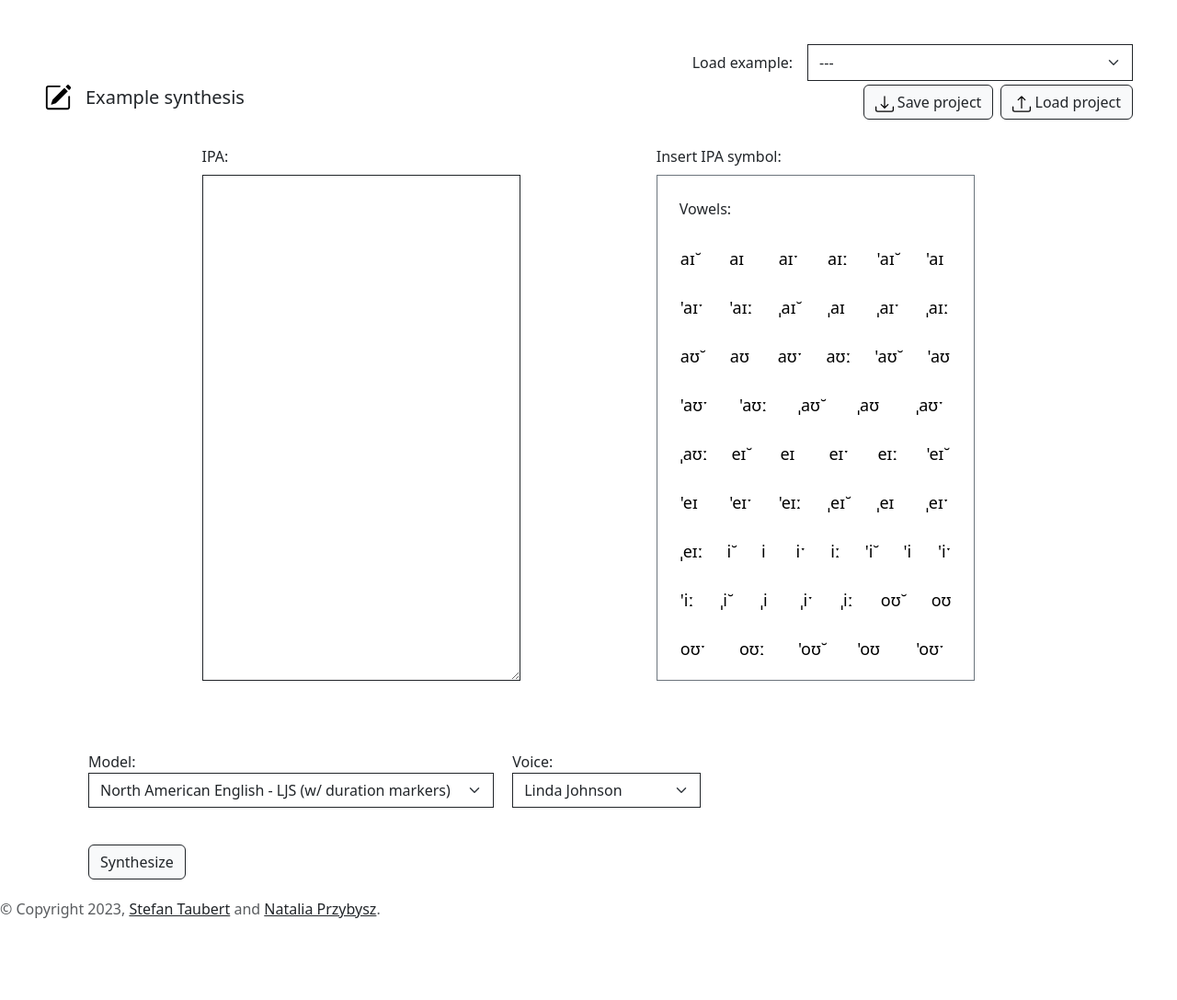
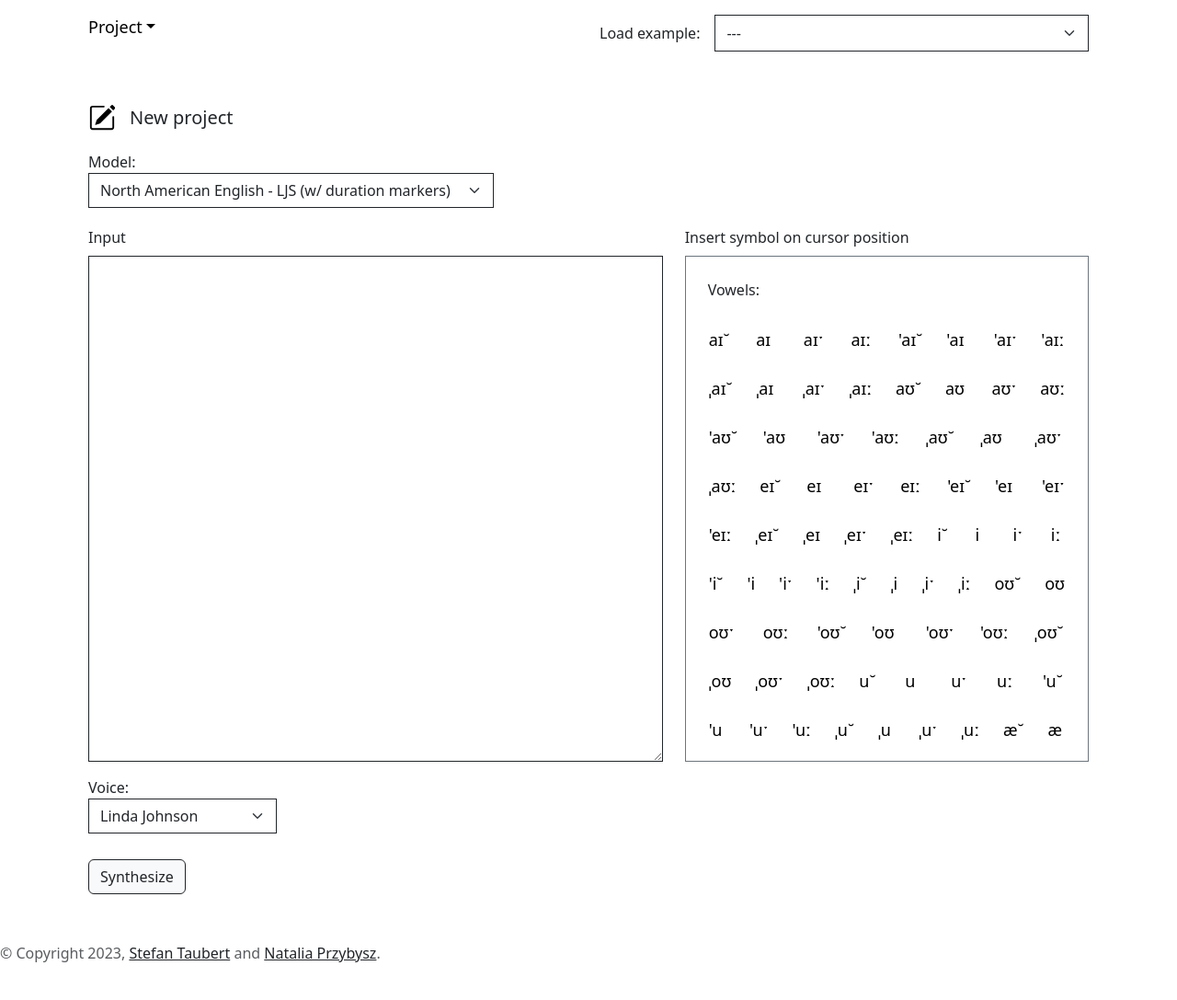
Before and after one commit to ntlprzybysz/synthesis-gui, a Django app: page / in a window 1280 px wide. Shown: the part 148-1235 px from the top of the page at 92% size. Run offline with Django 4.2, Linux system fonts and the light colour scheme; parts of the project's set-up code (start-up, migrations or seed data) failed here and were passed over.

Commit message:
Repositioning elements, started moving elements to new dropdown menu

```diff
--- a/synthesis/forms.py
+++ b/synthesis/forms.py
@@ -12,13 +12,13 @@ class InputForm(forms.Form):
         widget=forms.TextInput(
             attrs={
                 "id": "project-name-field",
-                "placeholder": "Example synthesis",
+                "placeholder": "New project",
                 "class": "form-control form-control-lg",
                 "style": "width: 250px; border-color: #212529; border: none; outline: 0;",
                 "aria-label": "Project name",
             }
         ),
-        initial="Example synthesis",
+        initial="New project",
     )
 
     ipa_input = forms.CharField(
--- a/synthesis/static/main.js
+++ b/synthesis/static/main.js
@@ -111,6 +111,22 @@ function updateInputFields(projectInformation) {
 
 
 /**
+ * Resets input fields.
+ *
+ * @returns {void} - This function does not return a value.
+ */
+function startNewProject() {
+    const projectInformation = {
+        "projectName": "New project",
+        "ipaInput": "",
+        "modelInput": "101000-with-markers",
+        "voiceInput": "Linda Johnson",
+    };
+    updateInputFields(projectInformation);
+};
+
+
+/**
  * Event listeners for triggers.
  * - Listens for the "DOMContentLoaded" event to trigger updates on page load.
  * - Listens for changes in the example selection field to update fields accordingly.
--- a/synthesis/templates/home.html
+++ b/synthesis/templates/home.html
@@ -8,14 +8,15 @@
         {% block title %}
         <title>Speech synthesis</title>
         {% endblock %}
+        <link href="https://cdn.jsdelivr.net/npm/bootstrap@5.3.2/dist/css/bootstrap.min.css" rel="stylesheet" integrity="sha384-T3c6CoIi6uLrA9TneNEoa7RxnatzjcDSCmG1MXxSR1GAsXEV/Dwwykc2MPK8M2HN" crossorigin="anonymous">
         <link rel="icon" type="image/x-icon" href="{% static 'graphics/favicon.ico' %}">
-        <link href="https://cdn.jsdelivr.net/npm/bootstrap@5.3.2/dist/css/bootstrap.min.css" rel="stylesheet" integrity="sha384-T3c6CoIi6uLrA9TneNEoa7RxnatzjcDSCmG1MXxSR1GAsXEV/Dwwykc2MPK8M2HN" crossorigin="anonymous">
         <link rel="stylesheet" type="text/css" href="{% static 'base.css' %}">
         <script src="{% static 'main.js' %}"></script>
         <script src="{% static 'exampleHandler.js' %}"></script>
         <script src="{% static 'fileHandler.js' %}"></script>
         <script src="{% static 'modelHandler.js' %}"></script>
         <script src="{% static 'progressHandler.js' %}"></script>
+        <script src="https://cdn.jsdelivr.net/npm/bootstrap@5.3.2/dist/js/bootstrap.bundle.min.js" integrity="sha384-C6RzsynM9kWDrMNeT87bh95OGNyZPhcTNXj1NW7RuBCsyN/o0jlpcV8Qyq46cDfL" crossorigin="anonymous"></script>
 </head>
 
 <body>
@@ -53,38 +54,21 @@
                 <form method="post" novalidate>
                         {% csrf_token %}
 
-                        {% if form.non_field_errors %}
-                        <div class="row p-0 align-items-end mt-3 mb-1">
-                                <div class="col-12">
-                                {{ form.non_field_errors }}
-                                </div>
-                        </div>
-                        {% endif %}
-
-                        <div class="row p-0 align-items-end mt-5 mb-1">
-
-                                <div class="col-md-7 col-12 mb-1">
-
-                                        <div class="row justify-content-start">
-
-                                                <div class="col-12">
-                                                {{ form.project_name.errors }}
-                                                <div class="input-group">
-                                                        <div class="input-group-text" style="background: none; border: none; padding: 0;">
-                                                                <img src="{% static 'graphics/edit_btn.svg' %}" width="30" height="auto"
-                                                                        alt="">
-                                                        </div>
-                                                        {{ form.project_name }}
-                                                </div>
-                                                </div>
+                        <div class="row mt-3 mb-5 px-5">
+                                <div class="col">
+                                        <div class="dropdown">
+                                                <a class="dropdown-toggle" href="#" role="button" data-bs-toggle="dropdown" aria-expanded="false"
+                                                        style="font-size: large; color: #000; text-decoration: none;">Project</a>
+                                                <ul class="dropdown-menu">
+                                                        <li><a class="dropdown-item" href="#" onclick="startNewProject()">New</a></li>
+                                                        <li><a class="dropdown-item" href="#" onclick="saveProject()">Save</a></li>
+                                                        <li><a class="dropdown-item" href="#" onclick="loadProject()">Load</a></li>
+                                                        <li><a class="dropdown-item" href="#">Load example</a></li>
+                                                </ul>
                                         </div>
                                 </div>
 
-                                <div class="col-md-5 col-12">
-
-                                        <div class="row justify-content-end">
-
-                                                <div class="col mb-1" style="display: flex; justify-content: end;">
+                                <div class="col" style="display: flex; justify-content: end;">
                                         <label for="example" class="form-label">Load example:</label>
                                         <select class="form-select" name="example-select-field" id="example"
                                                 style="border-radius: 0px; border-color: #212529;">
@@ -103,42 +87,31 @@
                                                 <option value="wind-TZ-IPA-6000">Czech English - North wind</option>
                                         </select>
                                 </div>
+                        </div>
 
-                                                <div class="col mb-1" style="display: flex; justify-content: end;">
-                                                        <button type="button" id="save-project-button" class="btn btn-light btn-outline-dark text-nowrap"
-                                                                style="margin-inline: .5rem;" onclick="saveProject()">
-                                                                <img src="{% static 'graphics/download_btn.svg' %}" width="20" height="auto"
-                                                                alt=""> Save project
-                                                        </button>
-                                                        <button type="button" id="load-project-button" class="btn btn-light btn-outline-dark text-nowrap"
-                                                                onclick="loadProject()">
-                                                                <img src="{% static 'graphics/upload_btn.svg' %}" width="20" height="auto"
-                                                                alt=""> Load project
-                                                        </button>
+                        {% if form.non_field_errors %}
+                        <div class="row mb-1 px-5">
+                                <div class="col-12">
+                                {{ form.non_field_errors }}
                                 </div>
+                        </div>
+                        {% endif %}
+
+                        <div class="row mb-1 px-5">
+                                <div class="col">
+                                        {{ form.project_name.errors }}
+                                        <div class="input-group">
+                                                <div class="input-group-text" style="background: none; border: none; padding: 0;">
+                                                        <img src="{% static 'graphics/edit_btn.svg' %}" width="30" height="auto"
+                                                                alt="">
+                                                </div>
+                                                {{ form.project_name }}
                                         </div>
                                 </div>
                         </div>
 
-                        <div class="row align-items-start justify-content-evenly mt-3 pb-3 px-5 input-fields">
-
-                                <div class="col-lg-4 col-md-6 col-12 mb-3">
-                                        {{ form.ipa_input.errors }}
-                                        <label for="ipa-input-field" class="form-label">IPA:</label>
-                                        {{ form.ipa_input }}
-                                        </button>
-                                </div>
-
-                                <div class="col-lg-4 col-md-6 col-12 mb-3">
-                                        <legend>Insert IPA symbol:</legend>
-                                        <div class="border border-secondary px-4 py-4" id="ipa-chart" name="ipa-chart" style="max-height: 550px; overflow-y: auto;">
-                                                <div class="row" id="ipa-symbol-set"></div>
-                                        </div>
-                                </div>
-                        </div>
-
-                        <div class="row justify-content-start align-items-end mt-3 pb-3 px-5">
-                                <div class="col-12 mt-3">
+                        <div class="row mb-1 px-5">
+                                <div class="col-12">
                                         <label for="model-select-field" class="form-label">Model:
                                                 <select class="form-select" name="model-select-field" id="model-select-field"
                                                         style="border-radius: 0px; border-color: #212529;">
@@ -152,7 +125,28 @@
                                                         <option value="TZ-IPA-6000">Czech English</option>
                                                 </select>
                                         </label>
+                                </div>
+                        </div>
 
+                        <div class="row justify-content-evenly mb-1 px-5 input-fields">
+
+                                <div class="col-lg-7 col-md-7 col-12">
+                                        {{ form.ipa_input.errors }}
+                                        <label for="ipa-input-field" class="form-label">Input</label>
+                                        {{ form.ipa_input }}
+                                        </button>
+                                </div>
+
+                                <div class="col-lg-5 col-md-5 col-12">
+                                        <legend>Insert symbol on cursor position</legend>
+                                        <div class="border border-secondary px-4 py-4" id="ipa-chart" name="ipa-chart" style="max-height: 550px; overflow-y: auto;">
+                                                <div class="row" id="ipa-symbol-set"></div>
+                                        </div>
+                                </div>
+                        </div>
+
+                        <div class="row mb-1 px-5">
+                                <div class="col-12">
                                         {{ form.voice.errors }}
                                         <label for="voice-select-field" class="form-label">Voice:
                                         {{ form.voice }}
@@ -160,7 +154,7 @@
                                 </div>
                         </div>
 
-                        <div class="row justify-content-start align-items-end pb-3 px-5">
+                        <div class="row mb-5 px-5">
                                 <div class="col-12">
                                         {% if task_queued == True %}
                                         <div id="progress">
@@ -211,10 +205,6 @@
                         <a href="https://www.linkedin.com/in/ntl-przybysz/">Natalia Przybysz</a>.
                 </span>
         </div>
-
-        <script src="https://cdn.jsdelivr.net/npm/bootstrap@5.3.2/dist/js/bootstrap.bundle.min.js" integrity="sha384-C6RzsynM9kWDrMNeT87bh95OGNyZPhcTNXj1NW7RuBCsyN/o0jlpcV8Qyq46cDfL" crossorigin="anonymous"></script>
-        <script src="https://cdn.jsdelivr.net/npm/@popperjs/core@2.11.8/dist/umd/popper.min.js" integrity="sha384-I7E8VVD/ismYTF4hNIPjVp/Zjvgyol6VFvRkX/vR+Vc4jQkC+hVqc2pM8ODewa9r" crossorigin="anonymous"></script>
-        <script src="https://cdn.jsdelivr.net/npm/bootstrap@5.3.2/dist/js/bootstrap.min.js" integrity="sha384-BBtl+eGJRgqQAUMxJ7pMwbEyER4l1g+O15P+16Ep7Q9Q+zqX6gSbd85u4mG4QzX+" crossorigin="anonymous"></script>
 </body>
 
 </html>
```
Lines whose indentation alone changed are shown as unchanged.
